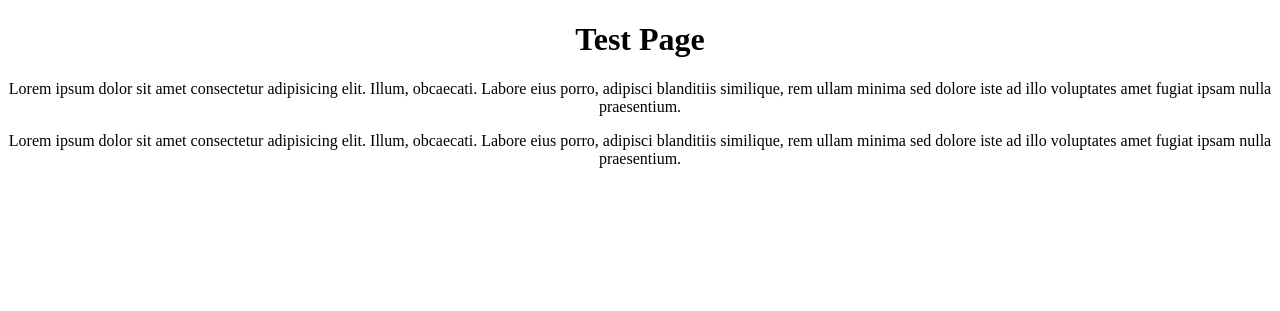
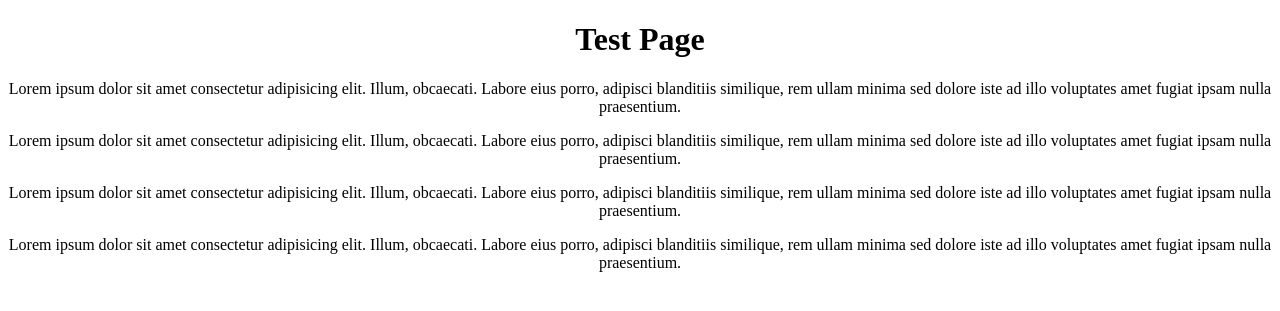
Before and after one commit to Shu-Ting-Huang/test-project, a Django app: page / in a window 1280 px wide. Shown: the top 311 px of the page. Run offline with Django 3.2, Linux system fonts and the light colour scheme.

Commit message:
Repeat the paragraph 4 times

```diff
--- a/app/templates/index.html
+++ b/app/templates/index.html
@@ -8,5 +8,7 @@
         <h1 style="text-align: center;">Test Page</h1>
         <p style="text-align: center;">Lorem ipsum dolor sit amet consectetur adipisicing elit. Illum, obcaecati. Labore eius porro, adipisci blanditiis similique, rem ullam minima sed dolore iste ad illo voluptates amet fugiat ipsam nulla praesentium.</p>
         <p style="text-align: center;">Lorem ipsum dolor sit amet consectetur adipisicing elit. Illum, obcaecati. Labore eius porro, adipisci blanditiis similique, rem ullam minima sed dolore iste ad illo voluptates amet fugiat ipsam nulla praesentium.</p>
+        <p style="text-align: center;">Lorem ipsum dolor sit amet consectetur adipisicing elit. Illum, obcaecati. Labore eius porro, adipisci blanditiis similique, rem ullam minima sed dolore iste ad illo voluptates amet fugiat ipsam nulla praesentium.</p>
+        <p style="text-align: center;">Lorem ipsum dolor sit amet consectetur adipisicing elit. Illum, obcaecati. Labore eius porro, adipisci blanditiis similique, rem ullam minima sed dolore iste ad illo voluptates amet fugiat ipsam nulla praesentium.</p>
     </body>
 </html>
```
